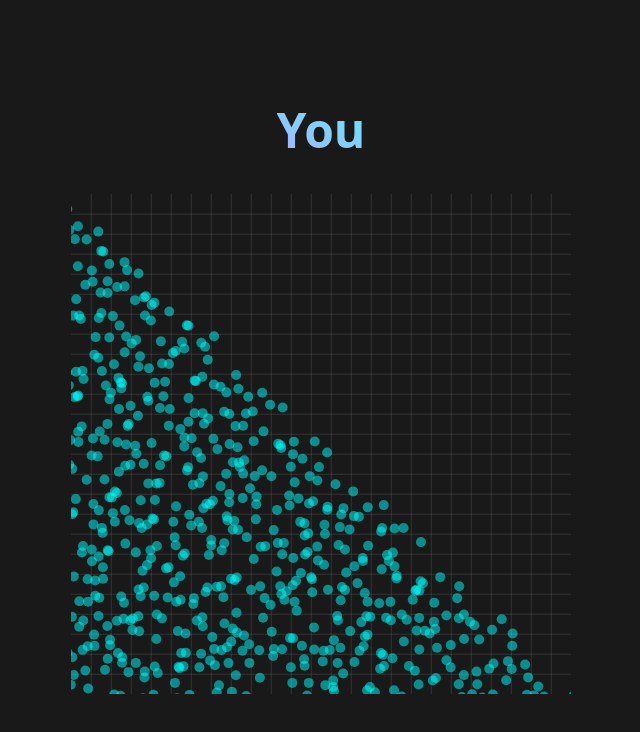
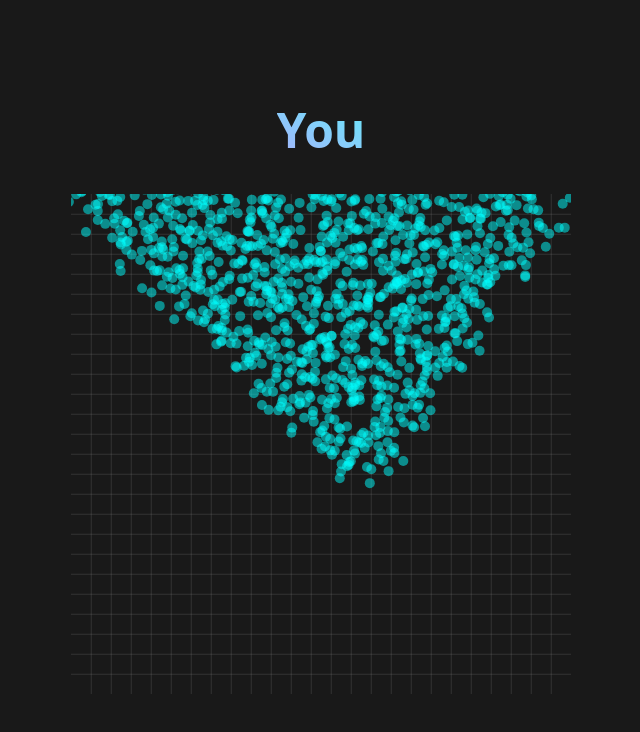
Before and after one commit to ericleonen/are-you-faster-than-a-neural-network, a Next.js app: page /levels/1 in a window 1280 px wide. Shown: the top 732 px of the page, without its empty margins (319-959 px from the left). Built offline with nearby package versions, Linux system fonts and the light colour scheme.

Commit message:
Refactor data canvas

```diff
--- a/src/components/DataCanvas.tsx
+++ b/src/components/DataCanvas.tsx
@@ -1,8 +1,11 @@
-import { drawData, drawGrid } from "@/utils/data";
-import { generateDataCenter, generateDataShape } from "@/utils/dataGen";
+import { drawData, drawGrid, dataPoint } from "@/utils/data";
 import { useEffect, useRef } from "react";
 
-const DataCanvas = () => {
+interface DataCanvasProps {
+    dataPoints: dataPoint[]
+};
+
+const DataCanvas = ({ dataPoints }: DataCanvasProps) => {
     const canvasRef = useRef<HTMLCanvasElement | null>(null);
 
     useEffect(() => {
@@ -11,25 +14,14 @@ const DataCanvas = () => {
             numLines: 25,
             lineColor: "gray"
         });
+    }, []);
 
-        const cyanData = generateDataShape(
-            [
-                [0, 0],
-                [0, 500],
-                [500, 500]
-            ],
-            {
-                numPoints: 1,
-                maxDist: 15
-            }
-        );
-
+    useEffect(() => {
         drawData(canvasRef.current, {
-            data: cyanData,
+            dataPoints,
             radius: 5,
-            color: "cyan"
         })
-    }, []);
+    }, [dataPoints]);
 
     return (
         <div>
--- a/src/components/DrawCanvas.tsx
+++ b/src/components/DrawCanvas.tsx
@@ -18,9 +18,11 @@ const DrawCanvas = () => {
         clearCanvas();
 
         for (let shape of drawnShapes) {
-            for (let i = 1; i < shape.length; i++) {
+            let i;
+            for (i = 1; i < shape.length; i++) {
                 drawLine(shape[i - 1], shape[i]);
             }
+            drawLine(shape[0], shape[i - 1]);
         }
     }, [drawnShapes]);
 
@@ -108,7 +110,7 @@ const DrawCanvas = () => {
 
     const saveCurrentShape = () => {
         if (currentShape.length > 0) {
-            const simpleShape = currentShape.filter((_, i) => i % 10 === 0);
+            const simpleShape = currentShape.filter((_, i) => i % 3 === 0);
 
             // needs to be closed
             // need to remove any extra "tails"
--- a/src/components/PlayerCanvas.tsx
+++ b/src/components/PlayerCanvas.tsx
@@ -1,11 +1,33 @@
 import DataCanvas from "@/components/DataCanvas";
 import DrawCanvas from "@/components/DrawCanvas";
+import { dataPoint } from "@/utils/data";
+import { generateDataShape } from "@/utils/dataGen";
+import { useEffect, useState } from "react";
 
 const PlayerCanvas = () => {
+    const [dataPoints, setDataPoints] = useState<dataPoint[]>([]);
+
+    useEffect(() => {
+        setDataPoints(
+            generateDataShape(
+                [
+                    [0, 0],
+                    [300, 300],
+                    [500, 0]
+                ],
+                {
+                    numPoints: 5,
+                    maxDist: 20,
+                    color: "cyan"
+                }
+            )
+        );
+    }, []);
+
     return (
         <div className="relative">
             <DrawCanvas />
-            <DataCanvas />
+            <DataCanvas dataPoints={dataPoints}/>
         </div>
     );
 };
--- a/src/utils/data.tsx
+++ b/src/utils/data.tsx
@@ -34,31 +34,37 @@ export const drawGrid = (canvas: HTMLCanvasElement | null, gridOptions: gridOpti
 };
 
 interface dataOptions {
-    data: number[][],
-    radius: number,
-    color: "cyan" | "indigo"
+    dataPoints: dataPoint[],
+    radius: number
 };
 
 export const drawData = (canvas: HTMLCanvasElement | null, dataOptions: dataOptions) => {
     const context = canvas?.getContext("2d");
 
     if (canvas && context) {
-        const { data, radius, color } = dataOptions;
+        const { dataPoints, radius } = dataOptions;
 
-        for (let point of data) {
-            const [x, y] = point;
+        for (let dataPoint of dataPoints) {
+            const { coord, color } = dataPoint;
+            const [x, y] = coord;
 
             context.beginPath();
-            context.arc(x, y, 5, 0, Math.PI * 2);
+            context.arc(x, y, radius, 0, Math.PI * 2);
             context.fillStyle =
                 (color == "cyan") ?
                     "rgba(0, 255, 255, 0.5)" :
                     "rgba(255, 0, 255, 0.5)";
                     ;
             context.fill();
+            context.closePath();
         }
     }
     else {
         console.log("Draw data failed: Canvas is invalid")
     }
 };
+
+export interface dataPoint {
+    coord: [number, number],
+    color: "cyan" | "indigo"
+};
--- a/src/utils/dataGen.tsx
+++ b/src/utils/dataGen.tsx
@@ -1,17 +1,19 @@
-import { line, checkPointInsidePolygon, getTopLeftAndBottomRight } from "./polygons";
+import { checkPointInsidePolygon, getTopLeftAndBottomRight } from "./polygons";
+import { dataPoint } from "./data";
 
 // "centers" are points where there are numPoints randomized points
 // at most maxDist distance from center (x, y)
 interface centerOptions {
     numPoints: number,
     maxDist: number,
-    minDist?: number
+    minDist?: number,
+    color: "cyan" | "indigo"
 };
 
-export const generateDataCenter = (center: [number, number], centerOptions: centerOptions): number[][] => {
-    const data = [];
+export const generateDataCenter = (center: [number, number], centerOptions: centerOptions): dataPoint[] => {
+    const dataPoints: dataPoint[] = [];
     const [x, y] = center;
-    const { numPoints, maxDist } = centerOptions;
+    const { numPoints, maxDist, color } = centerOptions;
     let { minDist } = centerOptions;
 
     if (minDist === undefined) {
@@ -25,22 +27,27 @@ export const generateDataCenter = (center: [number, number], centerOptions: cent
         const dist = Math.sqrt(Math.random() * squaredDiff + minDistSquared);
         const angle = Math.random() * 2 * Math.PI;
 
-        data.push([
+        const coord: [number, number] = [
             x + Math.cos(angle) * dist,
             y + Math.sin(angle) * dist
-        ]);
+        ];
+
+        dataPoints.push({
+            coord,
+            color
+        });
     }
 
-    return data;
+    return dataPoints;
 };
 
-export const generateDataShape = (vertices: number[][], centerOptions: centerOptions): number[][] => {
+export const generateDataShape = (vertices: number[][], centerOptions: centerOptions): dataPoint[] => {
     // find the top left point
     // find the bottom right point
     // move in a spaced grid, creating dataCenters each time
     // the grid point is in the polygon (defined by the vertices)
 
-    const data: number[][] = [];
+    let dataPoints: dataPoint[] = [];
 
     const { topLeft, bottomRight } = getTopLeftAndBottomRight(vertices);
 
@@ -53,13 +60,10 @@ export const generateDataShape = (vertices: number[][], centerOptions: centerOpt
 
             if (checkPointInsidePolygon(vertices, point)) {
                 const dataCenterPoints = generateDataCenter(point, centerOptions);
-
-                for (let dataCenterPoint of dataCenterPoints) {
-                    data.push(dataCenterPoint);
-                }
+                dataPoints = dataPoints.concat(dataCenterPoints);
             }
         }
     }
 
-    return data;
+    return dataPoints;
 };
```
